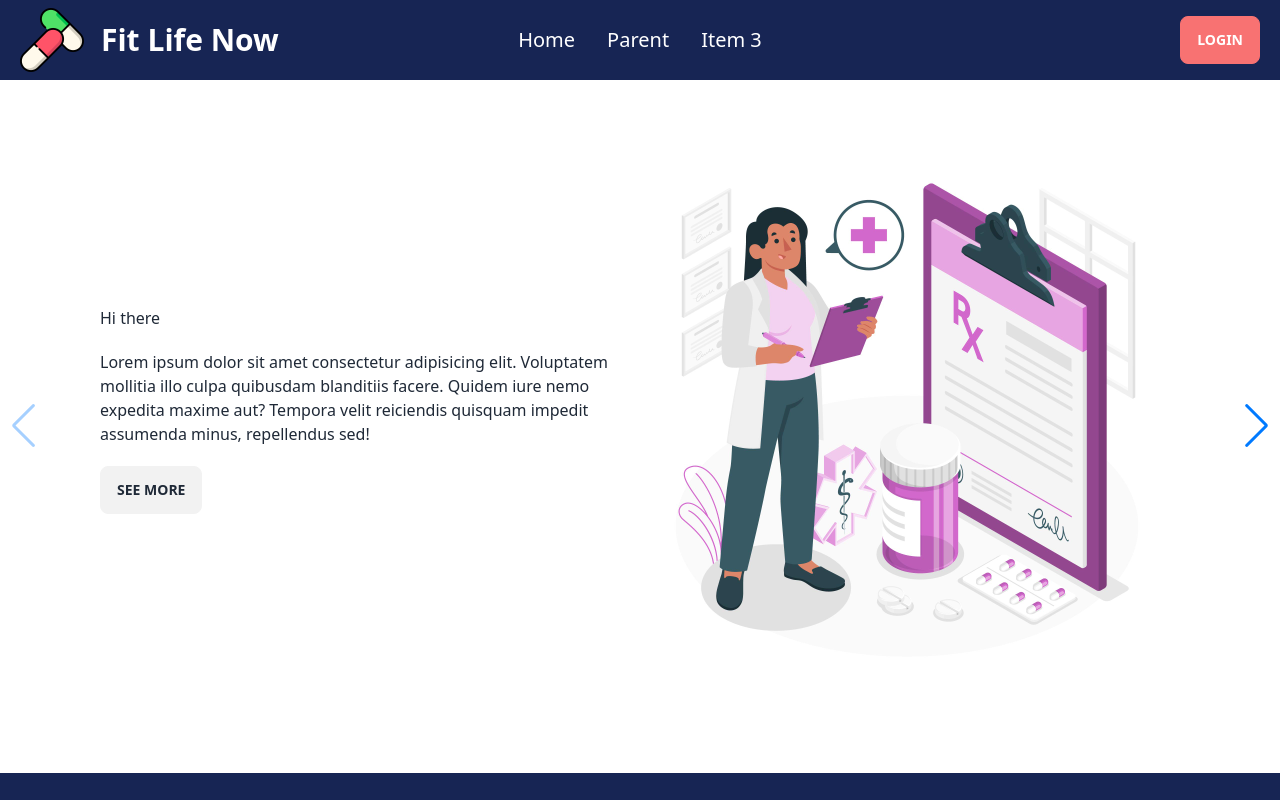
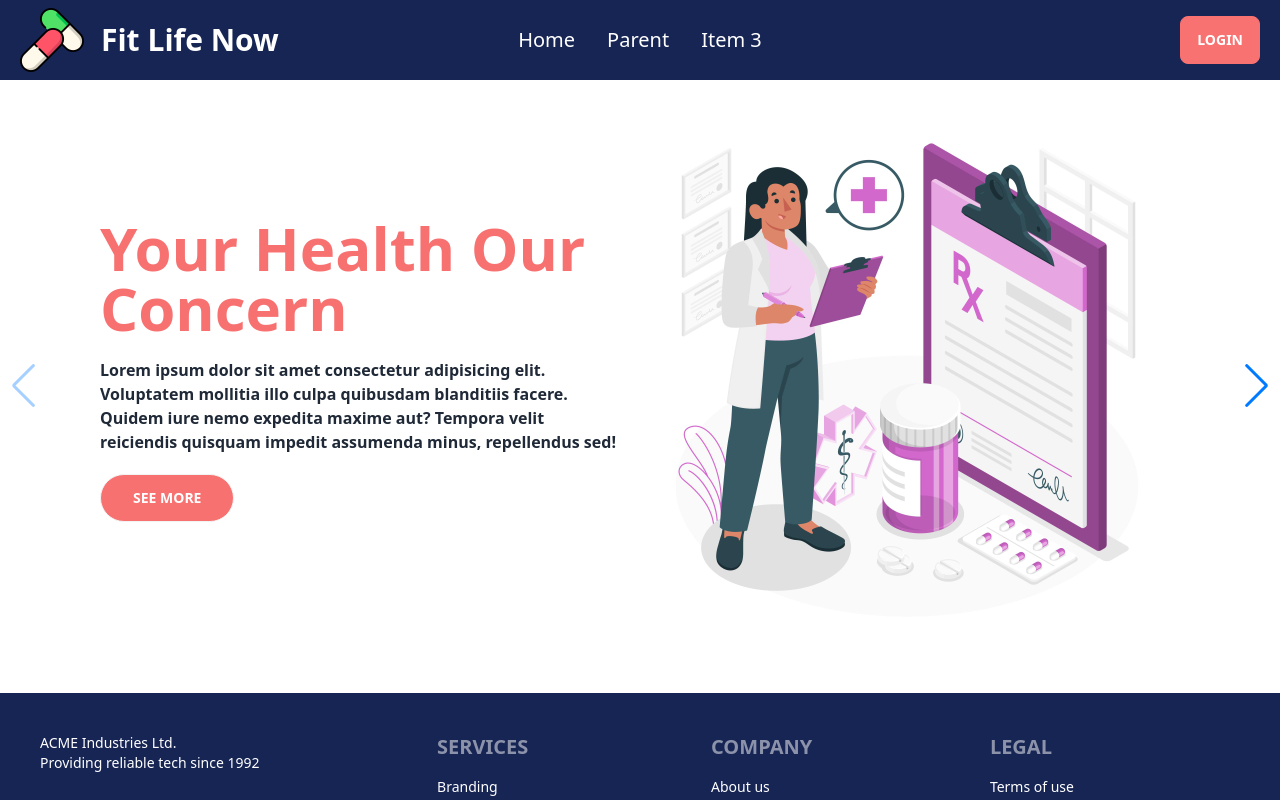
Before and after one commit to touhidcodes/PH-7-Fit-Life-Now-Client, a React (Vite) app: page / in a window 1280 px wide. Shown: the top 800 px of the page. Built offline with nearby package versions, Linux system fonts and the light colour scheme.

Commit message:
slider added

```diff
--- a/src/components/BannerSlider/BannerSlider.jsx
+++ b/src/components/BannerSlider/BannerSlider.jsx
@@ -3,16 +3,18 @@ import React from 'react';
 const BannerSlider = ({ title, image }) => {
 	return (
 		<div>
-			<div className='grid grid-cols-2 gap-10 p-20 items-center'>
+			<div className='grid grid-cols-2 gap-10 px-20 py-10 items-center'>
 				<div className='space-y-5 ml-5'>
-					<h4>{title}</h4>
-					<p>
+					<h4 className='text-6xl font-semibold text-red-400'>{title}</h4>
+					<p className='font-semibold'>
 						Lorem ipsum dolor sit amet consectetur adipisicing elit. Voluptatem
 						mollitia illo culpa quibusdam blanditiis facere. Quidem iure nemo
 						expedita maxime aut? Tempora velit reiciendis quisquam impedit
 						assumenda minus, repellendus sed!
 					</p>
-					<button className='btn'>See More</button>
+					<button className='btn rounded-full px-8 bg-red-400 text-white'>
+						See More
+					</button>
 				</div>
 				<div>
 					<img src={image} alt='' className='w-[500px]' />
--- a/src/pages/Home/Banner/Banner.jsx
+++ b/src/pages/Home/Banner/Banner.jsx
@@ -13,13 +13,13 @@ const Banner = () => {
 		<div className='mx-auto max-w-screen-xl'>
 			<Swiper navigation={true} modules={[Navigation]} className='mySwiper'>
 				<SwiperSlide>
-					<BannerSlider title='Hi there' image={image1} />
+					<BannerSlider title='Your Health Our Concern' image={image1} />
 				</SwiperSlide>
 				<SwiperSlide>
-					<BannerSlider title='Hi there' image={image2} />
+					<BannerSlider title='Improve Yourself Daily' image={image2} />
 				</SwiperSlide>
 				<SwiperSlide>
-					<BannerSlider title='Hi there' image={image3} />
+					<BannerSlider title='We Value Your Health' image={image3} />
 				</SwiperSlide>
 			</Swiper>
 		</div>
```
